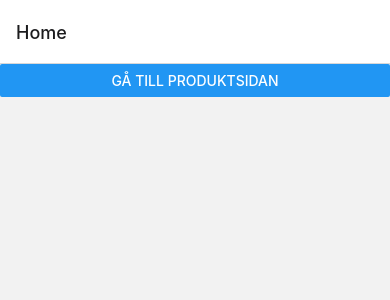
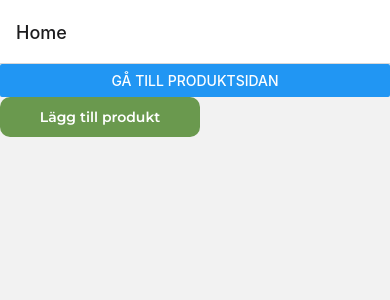
Before and after one commit to matsegard/golfr, a React Native app: screen /Home in a window 390 px wide. Shown: the top 300 px of the page. Built offline with nearby package versions, Linux system fonts and the light colour scheme; what native-base would draw is missing.

Commit message:
created button component

```diff
--- a/App.js
+++ b/App.js
@@ -4,8 +4,6 @@ import ProductPage from "./pages/ProductPage";
 import { createNativeStackNavigator } from "@react-navigation/native-stack";
 import { NativeBaseProvider } from "native-base";
 import { useFonts } from "expo-font";
-import { Text } from "react-native";
-import { Fragment } from "react";
 // import * as SplashScreen from "expo-splash-screen";
 
 export default function App() {
--- /dev/null
+++ b/components/PrimaryButton.js
@@ -0,0 +1,31 @@
+import { StyleSheet, TouchableHighlight, Text } from "react-native";
+
+function PrimaryButton({ label, onPress, btnWidth }) {
+  return (
+    <TouchableHighlight
+      style={{ ...styles.container, ...btnWidth }}
+      onPress={onPress}
+      underlayColor="#608345"
+    >
+      <Text style={styles.btnText}>{label}</Text>
+    </TouchableHighlight>
+  );
+}
+
+export default PrimaryButton;
+
+const styles = StyleSheet.create({
+  container: {
+    backgroundColor: "#6A994E",
+    borderRadius: "10px",
+    justifyContent: "center",
+    alignItems: "center",
+    width: 150,
+    height: 40,
+  },
+  btnText: {
+    color: "white",
+    fontFamily: "MontserratSemiBold",
+    letterSpacing: ".3%",
+  },
+});
--- a/pages/HomePage.js
+++ b/pages/HomePage.js
@@ -1,4 +1,6 @@
-import { StyleSheet, Text, View, Button } from "react-native";
+import { width } from "@fortawesome/free-solid-svg-icons/faLocationDot.js";
+import { View, Button } from "react-native";
+import PrimaryButton from "../components/PrimaryButton.js";
 
 export default function HomePage({ navigation }) {
   return (
@@ -7,6 +9,11 @@ export default function HomePage({ navigation }) {
         title="Gå till produktsidan"
         onPress={() => navigation.navigate("Products")}
       />
+      <PrimaryButton
+        label="Lägg till produkt"
+        btnWidth={{ width: 200 }}
+        onPress={() => console.log("I am the third button")}
+      />
     </View>
   );
 }
```
